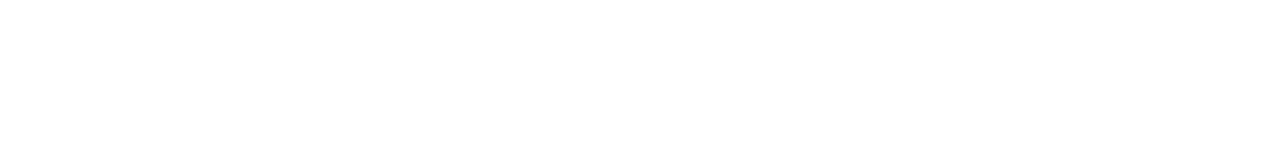
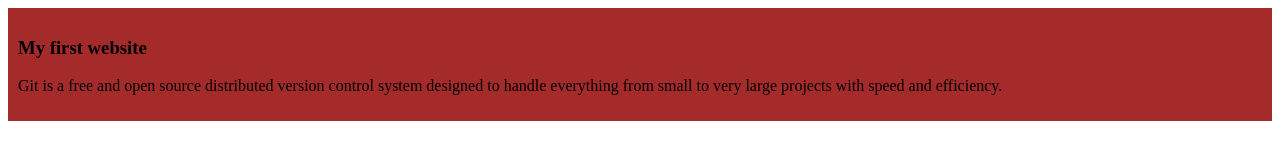
Before and after one commit to shafiullah-sifat/my-first-website, a plain HTML site: page index.html in a window 1280 px wide. Drawn offline with Linux system fonts and the light colour scheme.

Commit message:
added the first blog

```diff
--- a/index.html
+++ b/index.html
@@ -4,8 +4,19 @@
     <meta charset="UTF-8">
     <meta name="viewport" content="width=device-width, initial-scale=1.0">
     <title>MY simple website</title>
+    <link rel="stylesheet" href="styles/blog.css">
 </head>
 <body>
+    <div>
+        <h3>My first website</h3>
+        <p>
+            Git is a free and open source
+            distributed version control
+            system designed to handle
+             everything from small to very large projects
+             with speed and efficiency.
+        </p>
 
+    </div>
 </body>
 </html>
--- /dev/null
+++ b/styles/blog.css
@@ -0,0 +1,4 @@
+div{
+    background-color: brown;
+    padding: 10px;
+}
```
